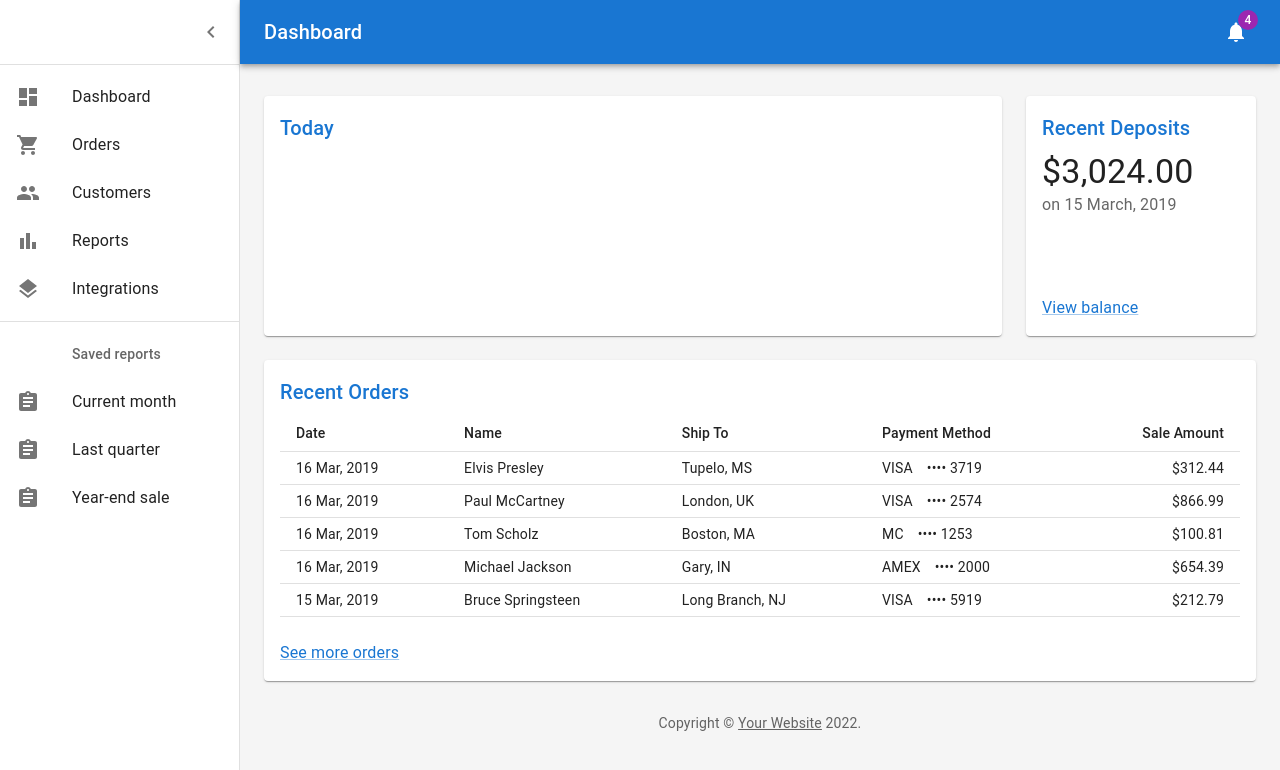
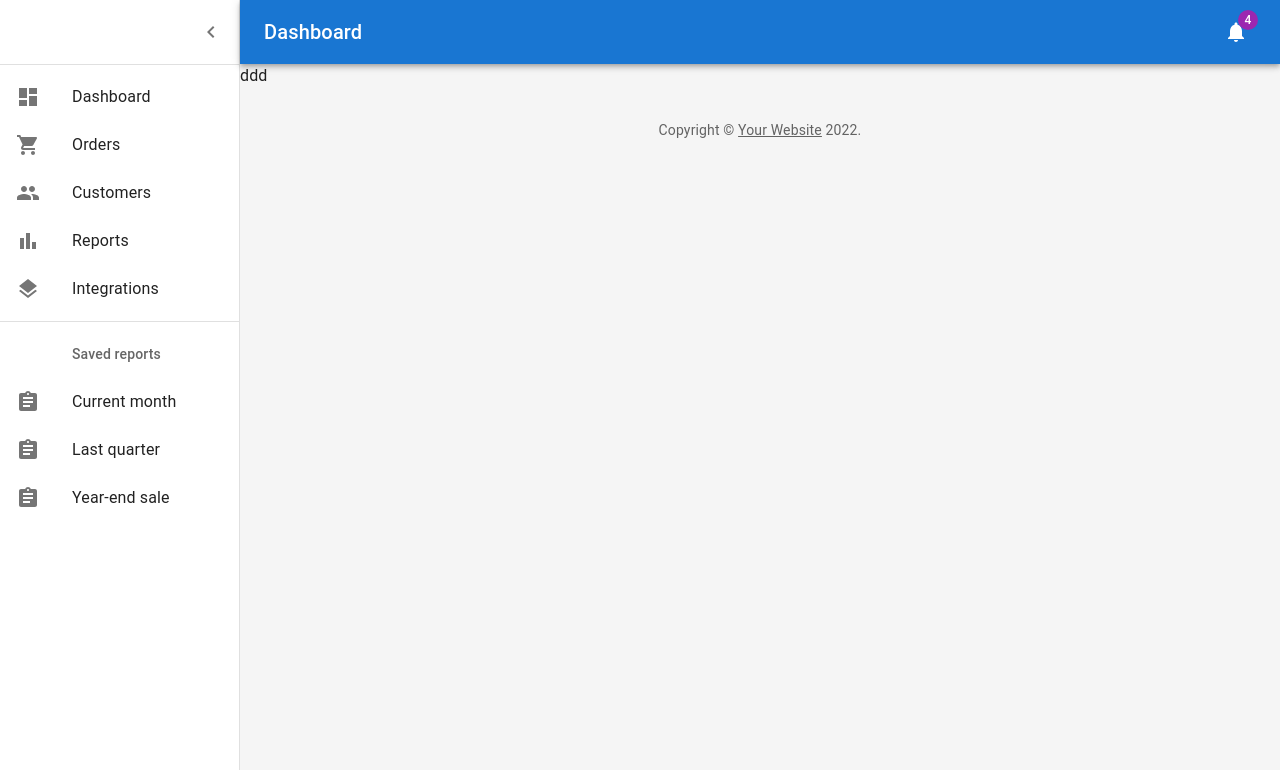
Before and after one commit to nishikawa1031/myapp, a React (Create React App) app: page /about in a window 1280 px wide. Shown: the top 770 px of the page. Built offline with nearby package versions, Linux system fonts and the light colour scheme.

Commit message:
made Header

```diff
--- a/src/App.tsx
+++ b/src/App.tsx
@@ -5,13 +5,11 @@ import ReactDOM from 'react-dom';
 import Button from '@mui/material/Button';
 import Dashboard from './components/dashboard/Dashboard';
 import { BrowserRouter } from "react-router-dom";
-import { Router } from "./Router"
 
 function App() {
   return (
       <BrowserRouter>
-        <Dashboard/>
-        <Router></Router>
+        <Dashboard></Dashboard>
       </BrowserRouter>
   );
 }
--- a/src/Router.tsx
+++ b/src/Router.tsx
@@ -1,6 +1,7 @@
 import React, { VFC, memo } from "react";
 import { Route, Routes } from "react-router-dom";
 import { Home } from "./components/Pages/Home";
+import { About } from "./components/Pages/About"
 
 // type Props = {
 //   children: Element;
@@ -9,7 +10,9 @@ import { Home } from "./components/Pages/Home";
 export const Router: VFC = memo((Props) => {
   return (
     <Routes>
-      <Route path="/home" element={<Home />}>
+      <Route path="/" element={<Home />}>
+      </Route>
+      <Route path="/about" element={<About />}>
       </Route>
     </Routes>
   )
--- /dev/null
+++ b/src/components/Pages/About.tsx
@@ -0,0 +1,8 @@
+type Props = {
+}
+
+export const About: React.FunctionComponent<Props> = (Props) => {
+    return (
+        <div>ddd</div>
+    )
+}
--- a/src/components/Pages/Home.tsx
+++ b/src/components/Pages/Home.tsx
@@ -1,9 +1,49 @@
-
+import Container from '@mui/material/Container';
+import Grid from '@mui/material/Grid';
+import Paper from '@mui/material/Paper';
+import Chart from '../dashboard/Chart';
+import Deposits from '../dashboard/Deposits';
+import Orders from '../dashboard/Orders';
 type Props = {
 }
 
 export const Home: React.FunctionComponent<Props> = (Props) => {
     return (
-        <div>dddd</div>
-        );
+        <Container maxWidth="lg" sx={{ mt: 4, mb: 4 }}>
+        <Grid container spacing={3}>
+          {/* Chart */}
+          <Grid item xs={12} md={8} lg={9}>
+            <Paper
+              sx={{
+                p: 2,
+                display: 'flex',
+                flexDirection: 'column',
+                height: 240,
+              }}
+            >
+              <Chart />
+            </Paper>
+          </Grid>
+          {/* Recent Deposits */}
+          <Grid item xs={12} md={4} lg={3}>
+            <Paper
+              sx={{
+                p: 2,
+                display: 'flex',
+                flexDirection: 'column',
+                height: 240,
+              }}
+            >
+              <Deposits />
+            </Paper>
+          </Grid>
+          {/* Recent Orders */}
+          <Grid item xs={12}>
+            <Paper sx={{ p: 2, display: 'flex', flexDirection: 'column' }}>
+              <Orders />
+            </Paper>
+          </Grid>
+        </Grid>
+      </Container>
+    );
   }
--- a/src/components/dashboard/Dashboard.tsx
+++ b/src/components/dashboard/Dashboard.tsx
@@ -21,6 +21,8 @@ import { mainListItems, secondaryListItems } from './listItems';
 import Chart from './Chart';
 import Deposits from './Deposits';
 import Orders from './Orders';
+
+import { Router } from "../../Router"
 
 function Copyright(props: any) {
   return (
@@ -163,45 +165,10 @@ function DashboardContent() {
             overflow: 'auto',
           }}
         >
-          <Toolbar />
-          <Container maxWidth="lg" sx={{ mt: 4, mb: 4 }}>
-            <Grid container spacing={3}>
-              {/* Chart */}
-              <Grid item xs={12} md={8} lg={9}>
-                <Paper
-                  sx={{
-                    p: 2,
-                    display: 'flex',
-                    flexDirection: 'column',
-                    height: 240,
-                  }}
-                >
-                  <Chart />
-                </Paper>
-              </Grid>
-              {/* Recent Deposits */}
-              <Grid item xs={12} md={4} lg={3}>
-                <Paper
-                  sx={{
-                    p: 2,
-                    display: 'flex',
-                    flexDirection: 'column',
-                    height: 240,
-                  }}
-                >
-                  <Deposits />
-                </Paper>
-              </Grid>
-              {/* Recent Orders */}
-              <Grid item xs={12}>
-                <Paper sx={{ p: 2, display: 'flex', flexDirection: 'column' }}>
-                  <Orders />
-                </Paper>
-              </Grid>
-            </Grid>
-            <Copyright sx={{ pt: 4 }} />
-          </Container>
-        </Box>
+        <Toolbar />
+        <Router></Router>
+        <Copyright sx={{ pt: 4 }} />
+       </Box>
       </Box>
     </ThemeProvider>
   );
```
